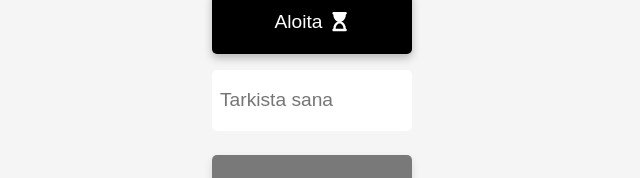
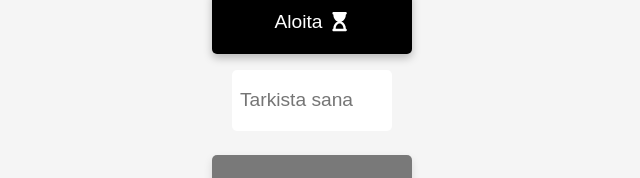
Before and after one commit to arttumat/boggle, a React (Create React App) app: page / in a window 1280 px wide. Shown: the part 634-812 px from the top of the page, without its empty margins (328-968 px from the left). Built offline with nearby package versions, Linux system fonts and the light colour scheme.

Commit message:
word check feedback

```diff
--- a/src/App.css
+++ b/src/App.css
@@ -82,8 +82,18 @@ h3 {
   border-radius: 5px;
 }
 
+.input-row {
+  display: flex;
+  flex-direction: row;
+  width: 50%;
+  margin: 1rem auto;
+  gap: 0.5rem;
+  justify-content: center;
+  align-items: center;
+}
+
 .word-check__input {
-  width: 50%;
+  width: 80%;
   height: 3.8rem;
   border: none;
   border-radius: 5px;
@@ -92,6 +102,10 @@ h3 {
   background-color: var(--color-secondary);
   color: var(--color-accent);
   outline: none;
+}
+.icon {
+  width: 20%;
+  height: 100%;
 }
 
 button {
--- a/src/components/wordCheck.tsx
+++ b/src/components/wordCheck.tsx
@@ -1,24 +1,44 @@
+import { FcHighPriority } from "@react-icons/all-files/fc/FcHighPriority";
+import { FcOk } from "@react-icons/all-files/fc/FcOk";
 import axios from "axios";
 import React, { useState } from "react";
 
 export const WordCheck = () => {
   const [input, setInput] = useState("");
+  const [isWord, setIsWord] = useState<boolean | null>(null);
 
   function checkWord(word: string) {
+    setIsWord(null);
     axios.get(`/.netlify/functions/wordCheck?word=${word}`).then((res) => {
-      console.log(res);
+      if (res.data === "true") {
+        setIsWord(true);
+      }
+      if (res.data === "false") {
+        setIsWord(false);
+      }
     });
+  }
+
+  function changeInput(value: string) {
+    if (isWord !== null) {
+      setIsWord(null);
+    }
+    setInput(value);
   }
 
   return (
     <div className="word-check">
+      <div className="input-row">
         <input
           className="word-check__input"
           value={input}
-        onInput={(e) => setInput((e.target as HTMLInputElement).value)}
+          onInput={(e) => changeInput((e.target as HTMLInputElement).value)}
           type="text"
           placeholder="Tarkista sana"
         />
+        {isWord !== null && isWord && <FcOk className="icon" />}
+        {isWord !== null && !isWord && <FcHighPriority className="icon" />}
+      </div>
       <button disabled={input === ""} onClick={() => checkWord(input)}>
         Tarkista
       </button>
```
Lines whose indentation alone changed are shown as unchanged.
